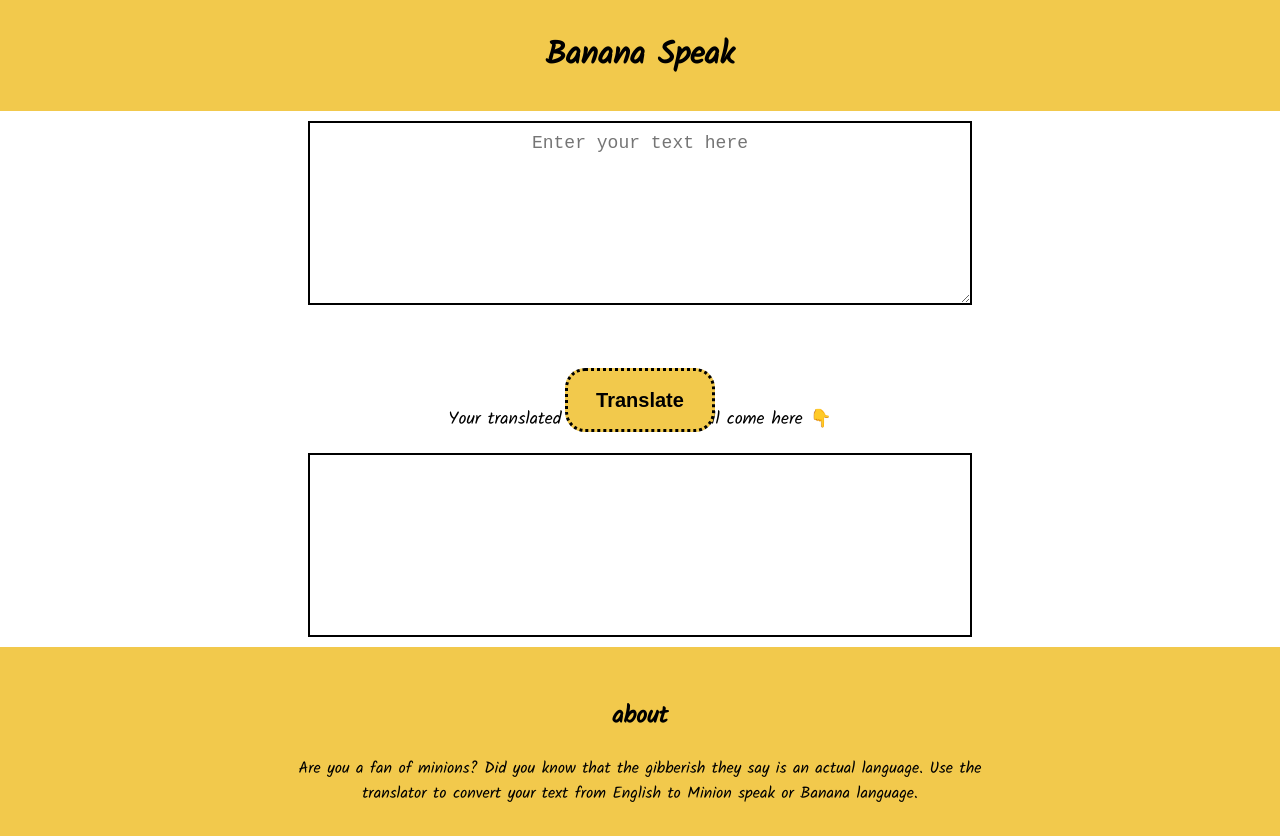
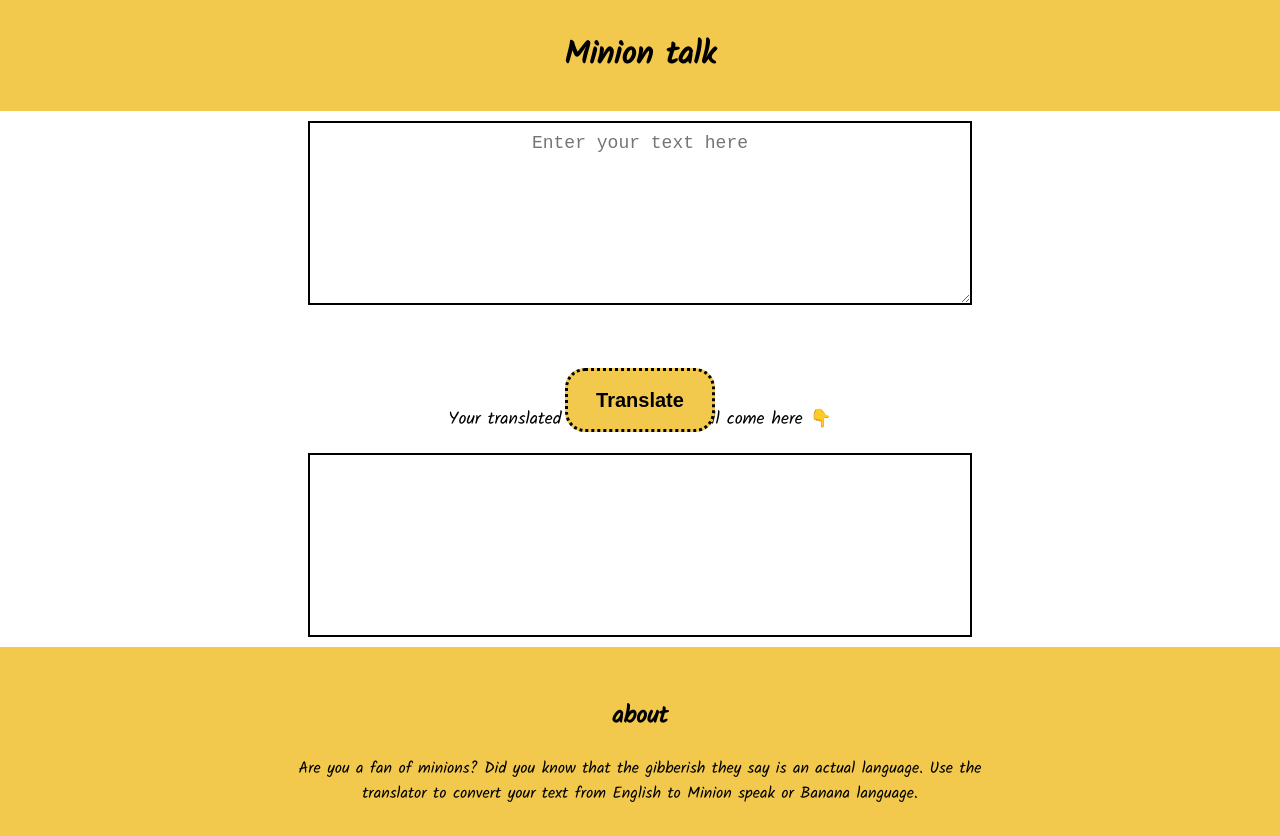
Before and after one commit to Akshay-Achuthan/minion-talk, a plain HTML site: page index.html in a window 1280 px wide. Drawn offline with Linux system fonts and the light colour scheme.

Commit message:
update: changed heading and title

```diff
--- a/index.html
+++ b/index.html
@@ -4,11 +4,11 @@
     <meta charset="UTF-8">
     <meta http-equiv="X-UA-Compatible" content="IE=edge">
     <meta name="viewport" content="width=device-width, initial-scale=1.0">
-    <title>Banana Speak</title>
+    <title>Minion talk</title>
     <link rel="stylesheet" href="styles.css">
 </head>
 <body>
-    <h1 class=" margin navigation">Banana Speak</h1>
+    <h1 class=" margin navigation">Minion talk</h1>
 
     <textarea placeholder="Enter your text here" id="txtarea"></textarea><br><br>
 
```
